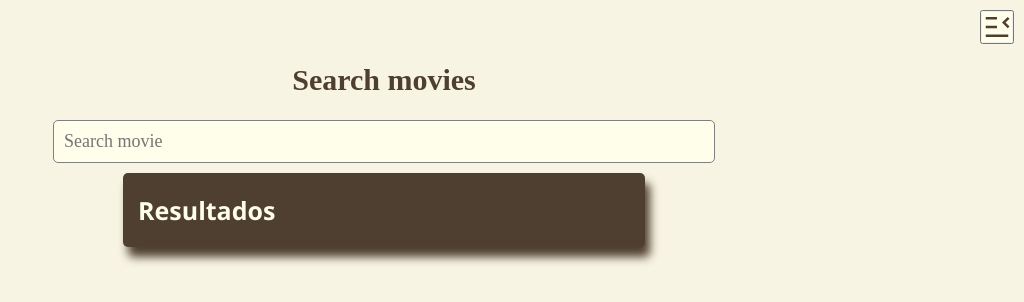
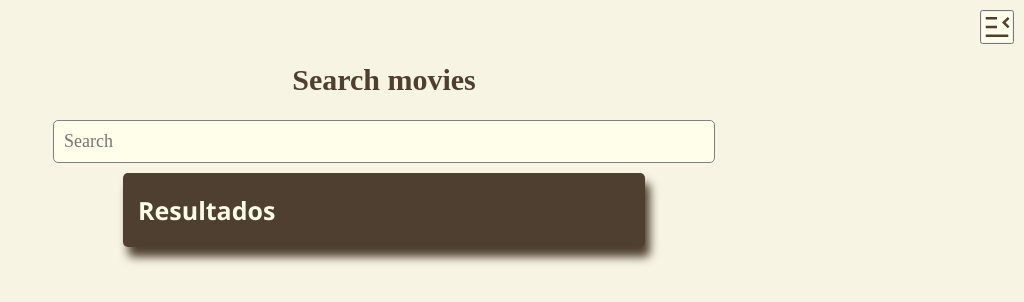
Before and after one commit to roilanrodriguez55/movie-web, a React (Vite) app: page / in a window 1280 px wide. Shown: the top 302 px of the page, without its empty margins (256-1280 px from the left). Built offline with nearby package versions, Linux system fonts and the light colour scheme; no server answers; a web font is replaced by a local one.

Commit message:
Ultimos retoques

```diff
--- a/src/App.jsx
+++ b/src/App.jsx
@@ -4,11 +4,13 @@ import Search from "./components/Search"
 import "./styles/App-styles.css"
 import MenuBtn from "./components/MenuBtn"
 import Historial from "./components/Historial"
+
 function App() {
   const [title, setTitle] = useState("")
   const [historial, setHistorial] = useState([])
   const [showHistorial, setShowHistorial] = useState(false)
   const [movie, setMovie] = useState({})
+
   return (
     <main>
       <h1>Search movies</h1>
--- a/src/components/MediaCard.jsx
+++ b/src/components/MediaCard.jsx
@@ -1,15 +1,17 @@
 import axios from "axios"
-import React, { useEffect, useState } from "react"
+import React, { useEffect } from "react"
 import "../styles/MediaCard-styles.css"
 
-function MediaCard({ title, setHistorial, historial,setMovie,movie }) {
+function MediaCard({ title, setHistorial, historial, setMovie, movie }) {
+  useEffect(() => {
+    fetchMovieByName()
+  }, [title])
 
-  useEffect(() => {
-    const fetchMovieByName = async () => {
+  async function fetchMovieByName() {
     const APIKEY = "e03b7495"
-      let URL = `http://www.omdbapi.com/?t=${title}&apikey=${APIKEY}`
-      const res = await axios.get(URL)
-      const { Title, Year, Director, Actors, Poster, imdbID, Language, Plot } =
+    try {
+      const res = await axios.get(`http://www.omdbapi.com/?t=${title}&apikey=${APIKEY}`)
+      const { Title, Year, Director, Actors, imdbID, Poster, Language, Plot } =
         await res.data
 
       const result = {
@@ -18,21 +20,21 @@ function MediaCard({ title, setHistorial, historial,setMovie,movie }) {
         director: Director,
         actors: Actors,
         poster: Poster,
-          id: imdbID,
+        imdbID,
         lang: Language,
         description: Plot,
       }
 
+      if (Title) {
         setMovie(result)
-      if (Title) {
         addHistorial(result)
       }
+    } catch (error) {
+      console.log(error.message)
     }
-    fetchMovieByName()
-  }, [title])
+  }
 
   function addHistorial(movie) {
-    // Aqui aplicar la logica para add al historial de la bd
     setHistorial([...historial, movie])
   }
 
--- a/src/components/Search.jsx
+++ b/src/components/Search.jsx
@@ -14,7 +14,7 @@ function Search({ setTitle}) {
       <input
         className="search"
         type="text"
-        placeholder="Search movie"
+        placeholder="Search"
         ref={movie}
       />
     </form>
--- a/src/main.jsx
+++ b/src/main.jsx
@@ -6,5 +6,5 @@ import "./styles/index-styles.css"
 ReactDOM.createRoot(document.getElementById('root')).render(
   <React.StrictMode>
     <App />
-  </React.StrictMode>,
+  </React.StrictMode>
 )
--- a/src/styles/App-styles.css
+++ b/src/styles/App-styles.css
@@ -8,7 +8,7 @@
 
 body {
     background-color: #f8f4e4;
-    height: 130vh;
+    height: 150vh;
 }
 
 main {
```
Lines whose indentation alone changed are shown as unchanged.
